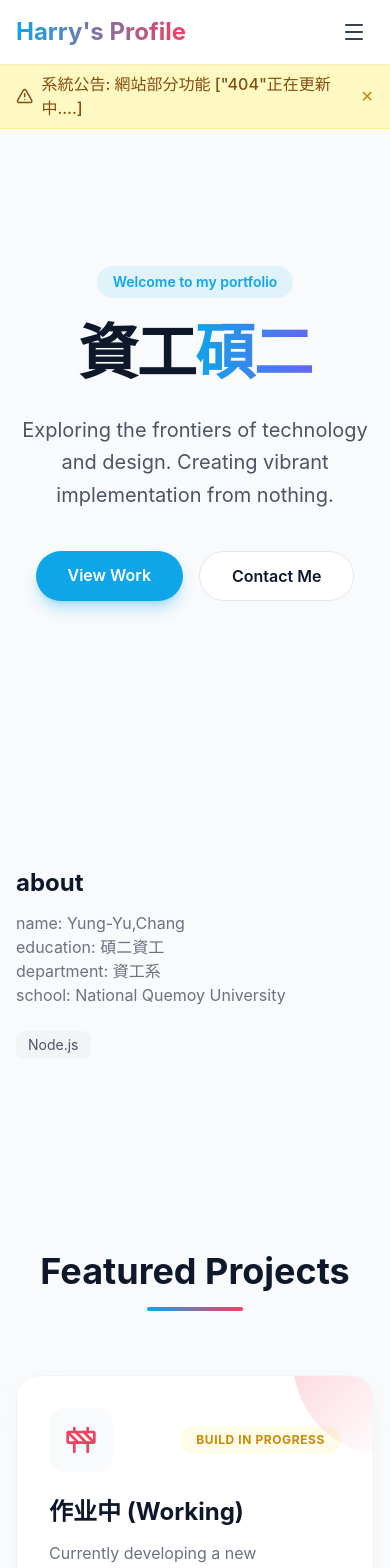
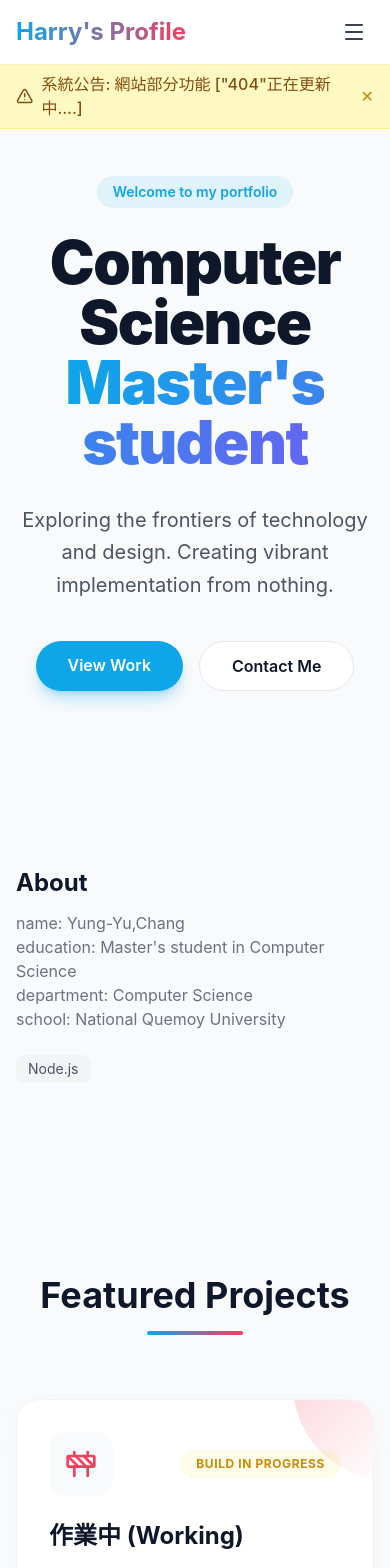
Before and after one commit to harry36-student/profilewebsite, a React (Vite) app: page / in a window 390 px wide. Shown: the top 1568 px of the page. Built offline with nearby package versions, Linux system fonts and the light colour scheme.

Commit message:
feat: initialize portfolio website with main layout, content sections, and a maintenance banner

```diff
--- a/src/App.jsx
+++ b/src/App.jsx
@@ -31,7 +31,7 @@ function App() {
               Welcome to my portfolio
             </span>
             <h1 className="text-6xl md:text-8xl font-black text-dark mb-8 tracking-tight">
-              資工<span className="text-transparent bg-clip-text bg-gradient-to-r from-primary to-secondary">碩二</span>
+              Computer Science<span className="text-transparent bg-clip-text bg-gradient-to-r from-primary to-secondary"> Master's student</span>
             </h1>
             <p className="text-xl md:text-2xl text-gray-600 mb-10 max-w-2xl mx-auto leading-relaxed">
               Exploring the frontiers of technology and design.
@@ -41,24 +41,24 @@ function App() {
               <a href="#projects" className="px-8 py-3 bg-primary text-white rounded-full font-semibold shadow-lg shadow-primary/30 hover:shadow-primary/50 hover:-translate-y-1 transition-all">
                 View Work
               </a>
-              <a href="#about" className="px-8 py-3 bg-white text-dark border border-gray-200 rounded-full font-semibold hover:bg-gray-50 transition-all">
+              <a href="#About" className="px-8 py-3 bg-white text-dark border border-gray-200 rounded-full font-semibold hover:bg-gray-50 transition-all">
                 Contact Me
               </a>
             </div>
           </div>
         </section>
         {/* about section */}
-        <section id="about" className="py-24">
+        <section id="About" className="py-24">
           <div className="max-w-7xl mx-auto">
             <div className="grid grid-cols-1 md:grid-cols-2 gap-8">
               <div className="md:order-2">
-                <h3 className="text-2xl font-bold text-dark mb-3">about</h3>
+                <h3 className="text-2xl font-bold text-dark mb-3">About</h3>
                 <p className="text-gray-500 mb-6">
                   name: Yung-Yu,Chang
                   <br />
-                  education: 碩二資工
+                  education: Master's student in Computer Science
                   <br />
-                  department: 資工系
+                  department: Computer Science
                   <br />
                   school: National Quemoy University
                 </p>
@@ -71,7 +71,7 @@ function App() {
           </div>
         </section>
         {/* Projects Section */}
-        <section id="projects" className="py-24">
+        <section id="Projects" className="py-24">
           <div className="max-w-7xl mx-auto">
             <div className="text-center mb-16">
               <h2 className="text-4xl font-bold text-dark mb-4">Featured Projects</h2>
@@ -93,7 +93,7 @@ function App() {
                 </div>
 
                 <h3 className="text-2xl font-bold text-dark mb-3 group-hover:text-accent transition-colors">
-                  作业中 (Working)
+                  作業中 (Working)
                 </h3>
                 <p className="text-gray-500 mb-6 leading-relaxed">
                   Currently developing a new personalized web experience. Stay tuned for the upcoming release.
@@ -119,10 +119,16 @@ function App() {
                 <div className="flex gap-2">
                   <span className="px-3 py-1 bg-gray-100 text-gray-600 rounded-lg text-sm">Node.js</span>
                 </div>
-                <div className="md:order-1">
-                  <img src="https://via.placeholder.com/500x500" alt="Certificate" className="w-full rounded-2xl" />
-                </div>
               </div>
+            </div>
+            <div className="md:order-1">
+              <img src="https://www.credly.com/badges/493f635d-f8ff-4c06-870c-1a4ce4991069/public_url?size=500x500" alt="Google Cloud Data Analytics badge" className="w-full rounded-2xl" />
+            </div>
+            <div className="md:order-2">
+              <img src="https://www.credly.com/badges/72ac0d44-0eb6-4cd3-9642-e9a4d413ba9c/public_url?size=500x500" alt="Securing MongoDB Atlas: Authentication & Authorization badge" className="w-full rounded-2xl" />
+            </div>
+            <div className="md:order-3">
+              <img src="https://www.credly.com/badges/1ea68b06-bde8-4329-aaa5-f477fa7699c2/public_url?size=500x500" alt="Building AI-Powered Search with MongoDB Vector Search badge" className="w-full rounded-2xl" />
             </div>
           </div>
         </section>
```
